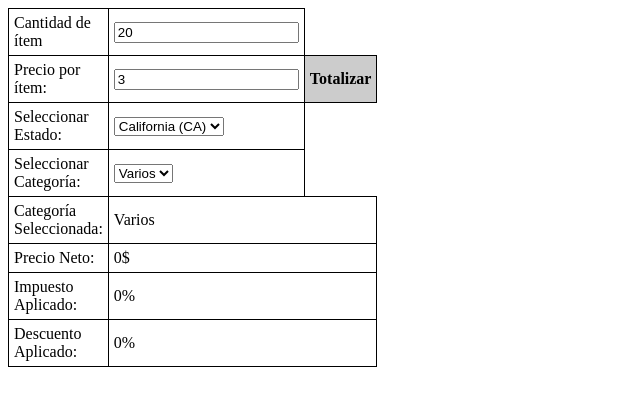
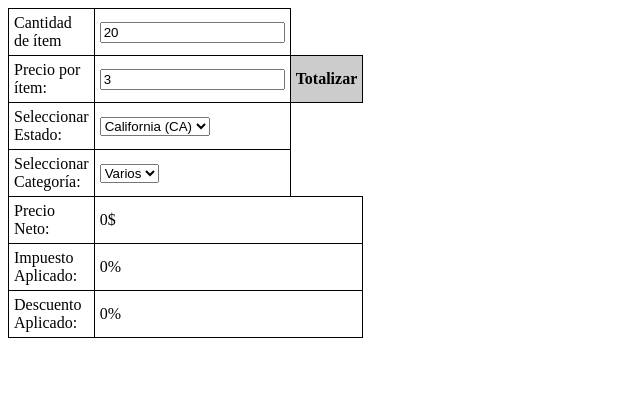
Before and after one commit to Joshx567/Totalizador-de-venta, a website: page index.html in a window 1280 px wide. Shown: the whole page, without its empty margins (0-640 px from the left). Drawn offline with Linux system fonts and the light colour scheme.

Commit message:
style: se quito el apartado que te decia que categoria seleccionaste

```diff
--- a/index.html
+++ b/index.html
@@ -45,6 +45,7 @@
             </select>
         </td>
     </tr>
+
     <tr>
         <td>Seleccionar Categoría:</td>
         <td>
@@ -52,10 +53,6 @@
                 <option value="varios">Varios</option>
             </select>
         </td>
-    </tr>
-    <tr>
-        <td>Categoría Seleccionada:</td>
-        <td colspan="2" id="categoria-seleccionada">Varios</td>
     </tr>
 
     <tr>
```
